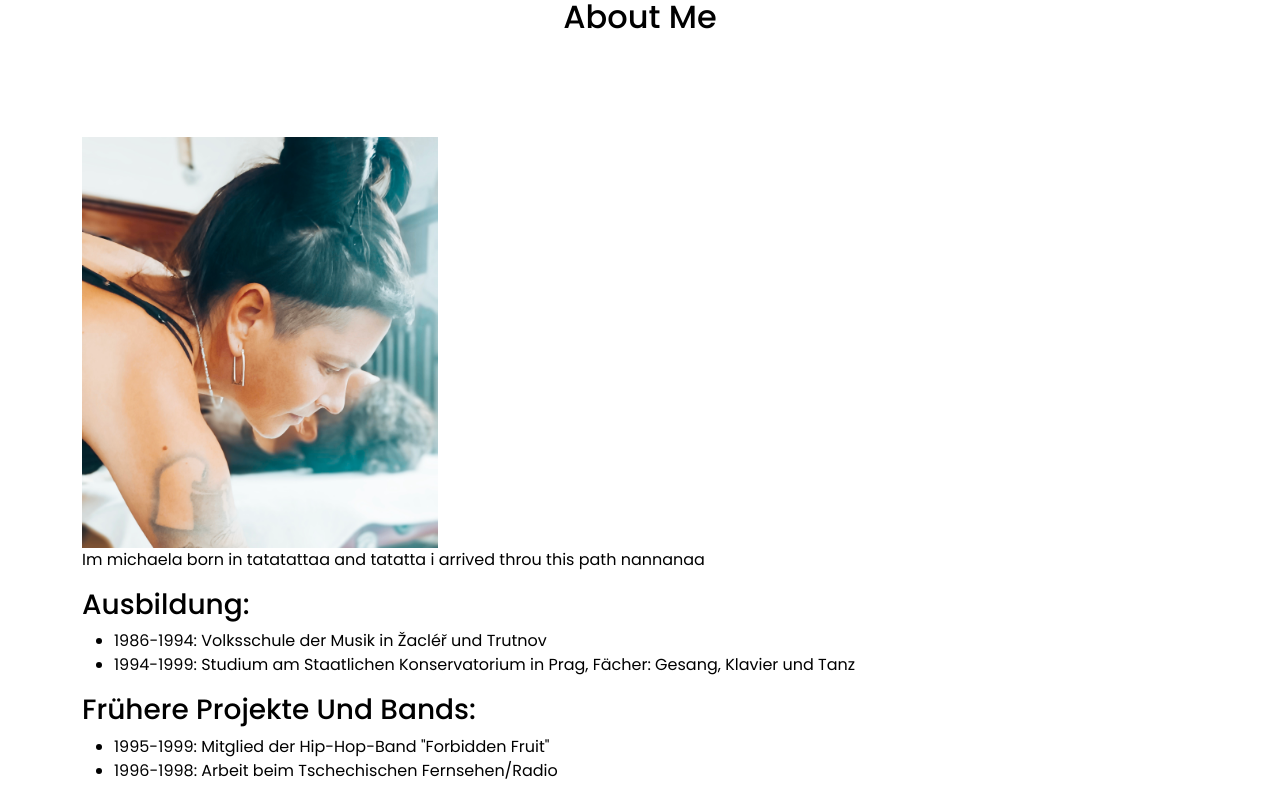
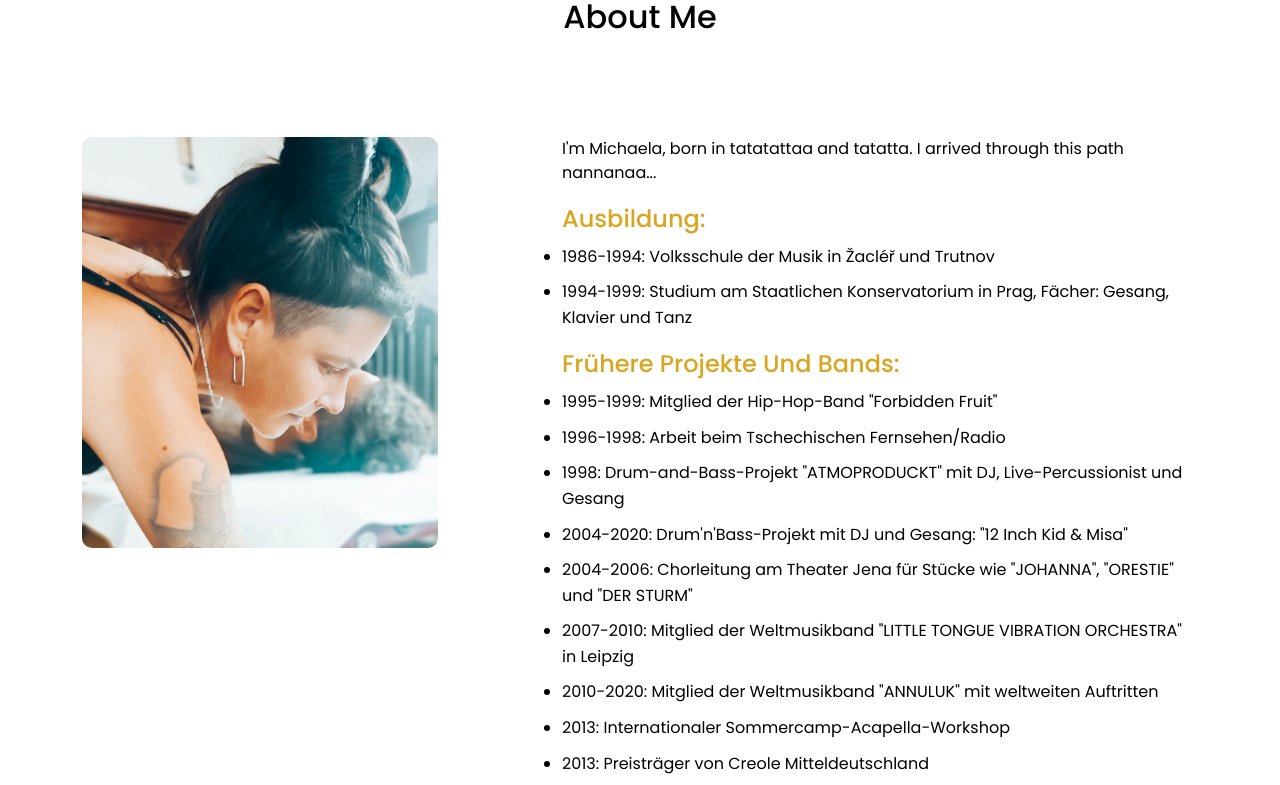
Before and after one commit to margaritaherazo/polymorph, a React (Create React App) app: page / in a window 1280 px wide. Shown: the part 1440-2225 px from the top of the page. Built offline with nearby package versions, Linux system fonts and the light colour scheme.

Commit message:
adjusting about section

```diff
--- a/src/components/About.js
+++ b/src/components/About.js
@@ -4,22 +4,22 @@
   return (
     <section id="about" className="container">
       <h2 className="text-center">About Me</h2>
-      <div className="row align-items-center">
+      <div className="row align-items-start">
         <div className="col-md-4 text-center">
           <img src="/assets/imgs/tre.jpg" alt="About Me" className="img-fluid about-image"/>
         </div>
-        <div className="col-md-8"></div>
+        <div className="col-md-8">
           <div className="about-content">
-      <p>Im michaela born in tatatattaa and tatatta i arrived throu this path nannanaa</p>
+            <p>I'm Michaela, born in tatatattaa and tatatta. I arrived through this path nannanaa...</p>
           </div>
           <div className="bio-content">
-        <h3>Ausbildung:</h3>
+            <h4>Ausbildung:</h4>
             <ul>
               <li>1986-1994: Volksschule der Musik in Žacléř und Trutnov</li>
               <li>1994-1999: Studium am Staatlichen Konservatorium in Prag, Fächer: Gesang, Klavier und Tanz</li>
             </ul>
 
-        <h3>Frühere Projekte und Bands:</h3>
+            <h4>Frühere Projekte und Bands:</h4>
             <ul>
               <li>1995-1999: Mitglied der Hip-Hop-Band "Forbidden Fruit"</li>
               <li>1996-1998: Arbeit beim Tschechischen Fernsehen/Radio</li>
@@ -38,7 +38,7 @@
               <li>2020: EP-Veröffentlichung "MIHO"</li>
             </ul>
 
-        <h3>Weiterbildungen und Erfahrungen:</h3>
+            <h4>Weiterbildungen und Erfahrungen:</h4>
             <ul>
               <li>2014: Beginn der Gestalttherapeutischen Aufstellungsarbeit und Integration in die körperbezogene Praxis</li>
               <li>2022: Über 4 Monate Aufenthalt in Costa Rica</li>
@@ -49,6 +49,7 @@
             </ul>
           </div>
         </div>
+      </div>
     </section>
   );
 }
--- a/src/styles/App.css
+++ b/src/styles/App.css
@@ -121,7 +121,30 @@
   margin-bottom: 100px;
 }
 
-#about p {
-  font-size: 16px;
-  line-height: 1.5;
+#about .about-content {
+  padding-left: 100px;
+  text-align: left;
 }
+
+#about h4 {
+  margin-top: 20px;
+  margin-bottom: 10px;
+  color: goldenrod;
+  padding-left: 100px;
+}
+
+#about ul {
+  padding-left: 100px;
+}
+
+#about ul li {
+  line-height: 1.6;
+  margin-bottom: 10px;
+}
+
+.about-image {
+  max-width: 100%;
+  height: auto;
+  margin-bottom: 20px;
+  border-radius: 10px;
+}
```
Lines whose indentation alone changed are shown as unchanged.
